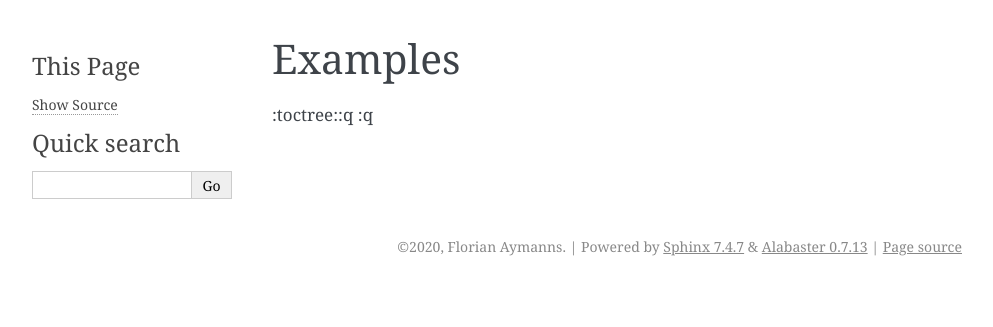
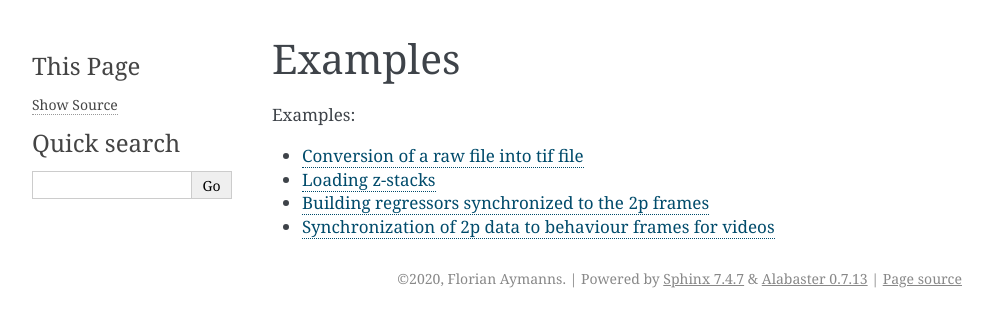
Before and after one commit to NeLy-EPFL/utils2p, a Sphinx documentation site: the page built from docs/source/examples.rst, in a window 1280 px wide. Shown: the top 327 px of the page, without its empty margins (148-1141 px from the left). Built offline with Sphinx 7.4.7, drawn with Linux system fonts in a browser that asks for light colours.

Commit message:
update of documentation with first examples and ideas for more

```diff
--- /dev/null
+++ b/docs/source/build_regressors_example.rst
@@ -0,0 +1,4 @@
+Building regressors synchronized to the 2p frames
+=================================================
+
+.. literalinclude:: ../../examples/build_regressors.py
--- /dev/null
+++ b/docs/source/convert_from_raw_example.rst
@@ -0,0 +1,4 @@
+Conversion of a raw file into tif file
+======================================
+
+Individual tif files should be prefered because the RGB only supports uint8.
--- a/docs/source/examples.rst
+++ b/docs/source/examples.rst
@@ -1,5 +1,11 @@
 Examples
 ========
 
-:toctree::q
-:q
+.. toctree::
+   :maxdepth: 2
+   :caption: Examples:
+
+   convert_from_raw_example
+   load_z_stack_example
+   build_regressors_example
+   synchronization_for_videos_example
--- /dev/null
+++ b/docs/source/load_z_stack_example.rst
@@ -0,0 +1,4 @@
+Loading z-stacks
+================
+
+.. literalinclude:: ../../examples/load_z_stack.py
--- a/docs/source/main.rst
+++ b/docs/source/main.rst
@@ -1,5 +1,7 @@
 Core functions
 ==============
+
+.. automodule:: utils2p.main
 
 .. toctree::
    :maxdepth: 2
--- a/docs/source/synchronization.rst
+++ b/docs/source/synchronization.rst
@@ -1,5 +1,7 @@
 Synchronization functions
 =========================
+
+.. automodule:: utils2p.synchronization
 
 .. toctree::
    :maxdepth: 2
--- /dev/null
+++ b/docs/source/synchronization_for_videos_example.rst
@@ -0,0 +1,2 @@
+Synchronization of 2p data to behaviour frames for videos
+=========================================================
```
